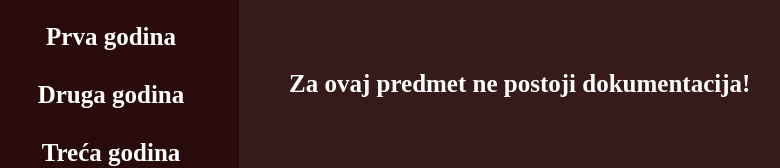
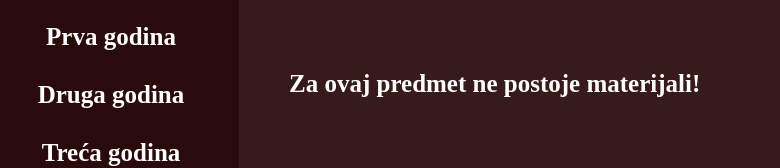
Before and after one commit to DavidT01/DavidT01.github.io, a plain HTML site: page nepostojeca.html in a window 1280 px wide. Shown: the part 130-298 px from the top of the page, without its empty margins (17-797 px from the left). Drawn offline with Linux system fonts and the light colour scheme.

Commit message:
Update nepostojeca.html

```diff
--- a/nepostojeca.html
+++ b/nepostojeca.html
@@ -18,7 +18,7 @@
         <a href="./predmeti.html">Predmeti</a>
     </div>
     <main>
-        <p>Za ovaj predmet ne postoji dokumentacija!</p>
+        <p>Za ovaj predmet ne postoje materijali!</p>
     </main>
 </body>
 </html>
```
